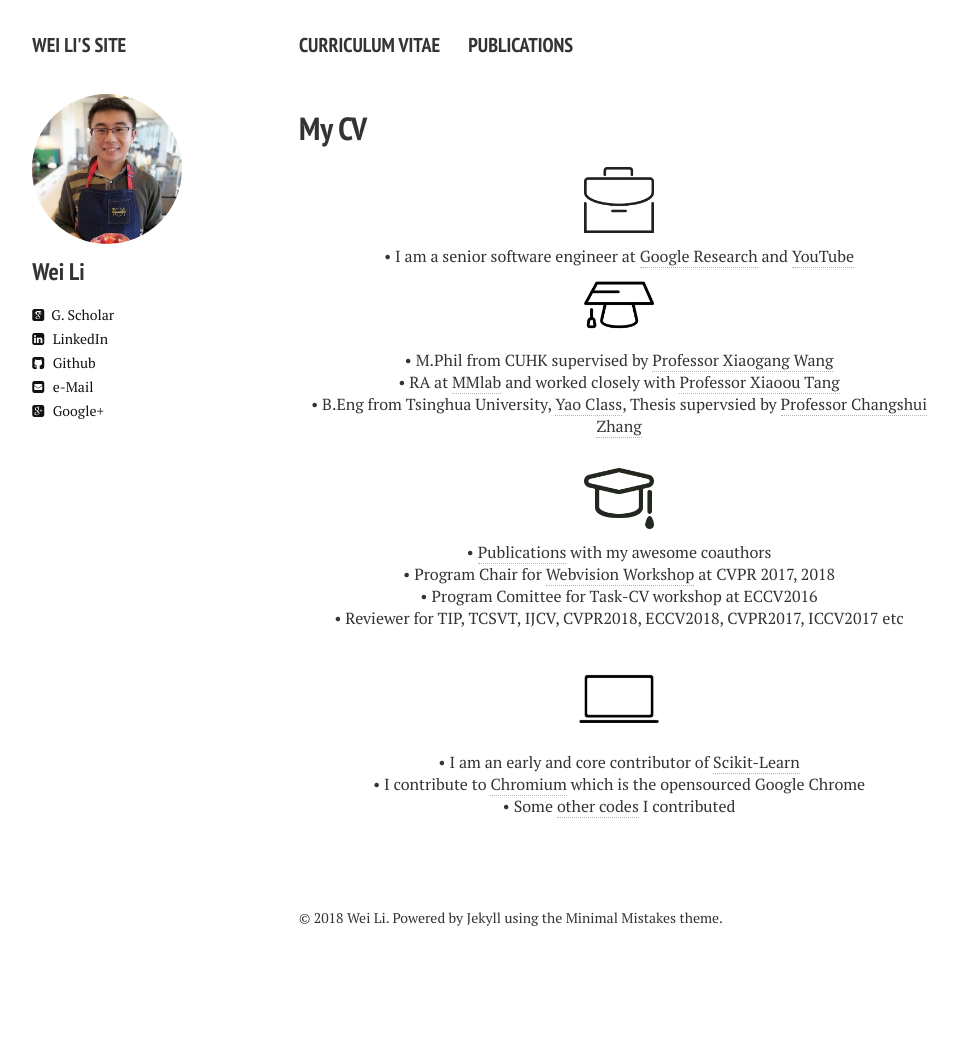
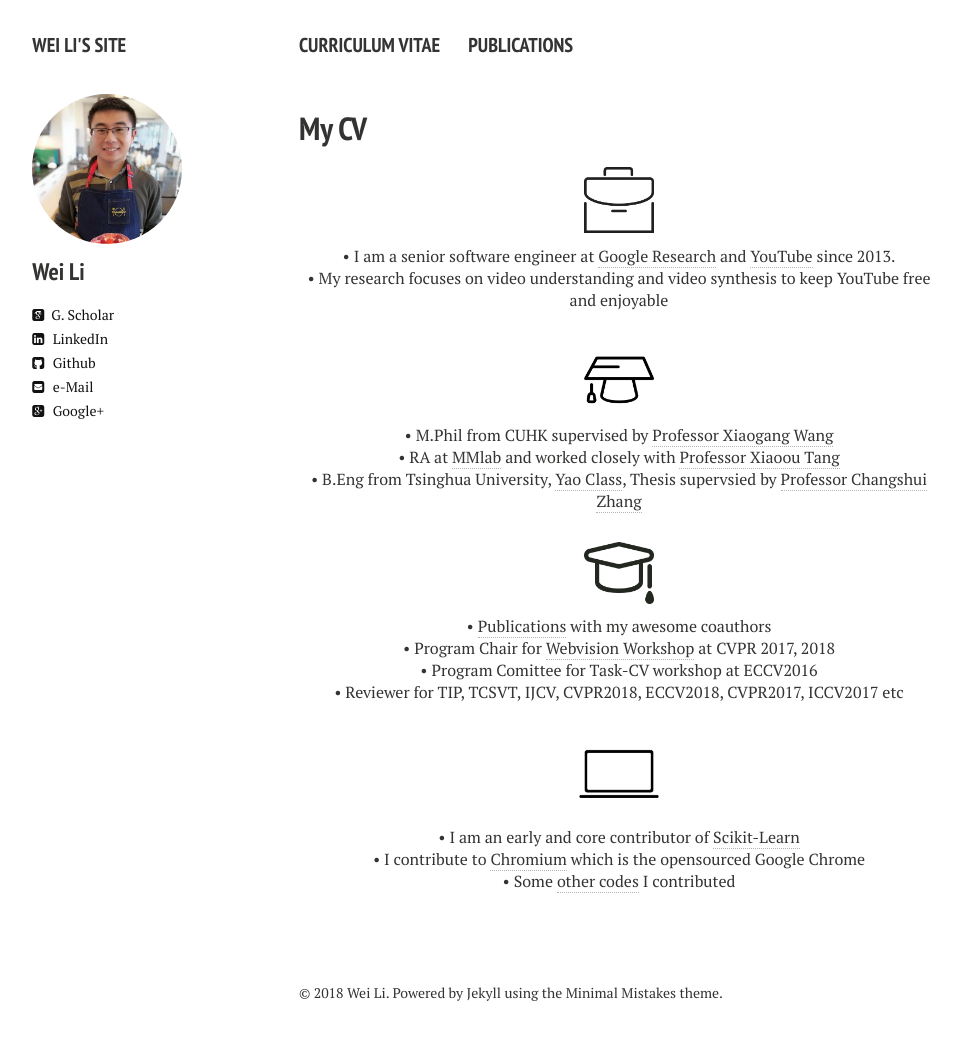
Before and after one commit to weilinear/BACKUP_weilinear.github.io, a Jekyll site: the page built from cv.md, in a window 1280 px wide. Shown: the whole page, without its empty margins (21-982 px from the left). Built offline with Jekyll 4.4.1, drawn with Linux system fonts in a browser that asks for light colours; nearby versions of some CDN libraries; before the commit the page ends 976 px from its top, so only the background shows below that.

Commit message:
ADD something about work.

```diff
--- a/_layouts/cv.html
+++ b/_layouts/cv.html
@@ -45,7 +45,8 @@
     <h1>{{ page.title }}</h1>
     <div class="article-wrap">
     <p align="center" class=bottom-small><img src="{{ site.url }}/images/CV/business.png" alt="Work Experience" width="70" height="70"></p>
-    <p align="center">&#8226 I am a senior software engineer at <a href="https://research.google.com" target="_blank">Google Research</a> and <a href="http://youtube.com" target="_blank">YouTube</a></p>
+    <p align="center">&#8226 I am a senior software engineer at <a href="https://research.google.com" target="_blank">Google Research</a> and <a href="http://youtube.com" target="_blank">YouTube</a> since 2013. </p>
+    <p align="center" class="bottom-three">&#8226 My research focuses on video understanding and video synthesis to keep YouTube free and enjoyable</p>
 
 
     <p align="center" class=bottom-small><img src="{{ site.url }}/images/CV/study2.png" alt="Education" width="70" height="70"></p>
```
